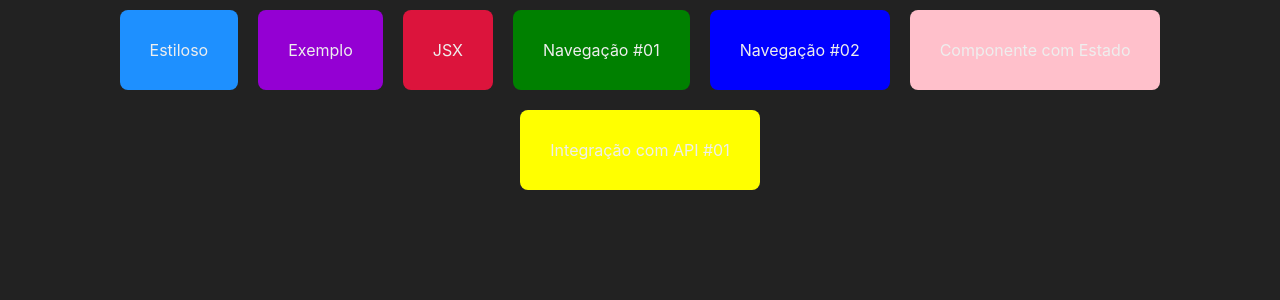
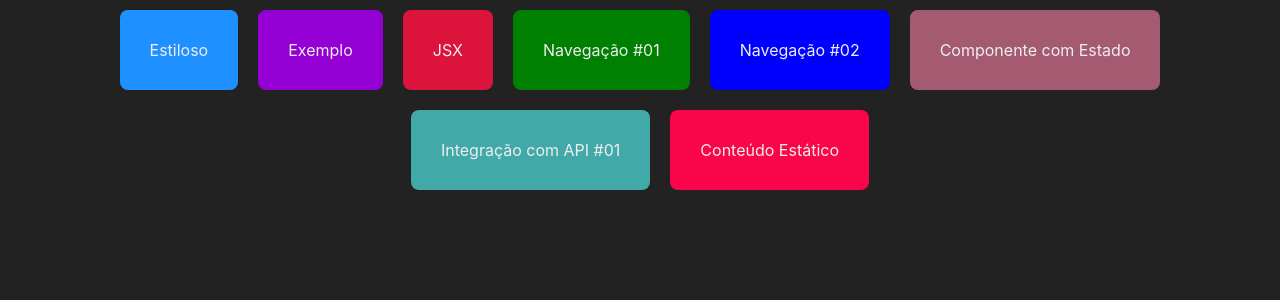
Before and after one commit to GSappio/Registration-project-firebase-gsappio, a Next.js app: page / in a window 1280 px wide. Shown: the top 300 px of the page. Built offline with nearby package versions, Linux system fonts and the light colour scheme.

Commit message:
Pre-render with static content

```diff
--- a/src/components/Navagador.jsx
+++ b/src/components/Navagador.jsx
@@ -2,7 +2,7 @@
 import styles from '../styles/Navegador.module.css'
 export default function Navegador(props) {
     return (
-        <Link href={props.destino}>
+        <Link href={props.destino} passHref>
             <div className={styles.navegador} style={{
                 backgroundColor: props.cor ?? 'dodgerblue'
             }}>
--- a/src/pages/index.jsx
+++ b/src/pages/index.jsx
@@ -14,8 +14,9 @@
             <Navegador texto="JSX" destino="/jsx" cor="crimson"/>
             <Navegador texto="Navegação #01" destino="/navegacao/" cor="green"/>
             <Navegador texto="Navegação #02" destino="/cliente/sp-2/123" cor="blue"/>
-            <Navegador texto="Componente com Estado" destino="/estado" cor="pink"/>
-            <Navegador texto="Integração com API #01" destino="/integracao_1" cor="yellow"/>
+            <Navegador texto="Componente com Estado" destino="/estado" cor="#a45b71"/>
+            <Navegador texto="Integração com API #01" destino="/integracao_1" cor="#42a9a9"/>
+            <Navegador texto="Conteúdo Estático" destino="/estatico" cor="#fa054a"/>
         </div>
     )
 }
```
Also changed, not shown: src/pages/estatico.jsx (added, +18 -0 lines).
